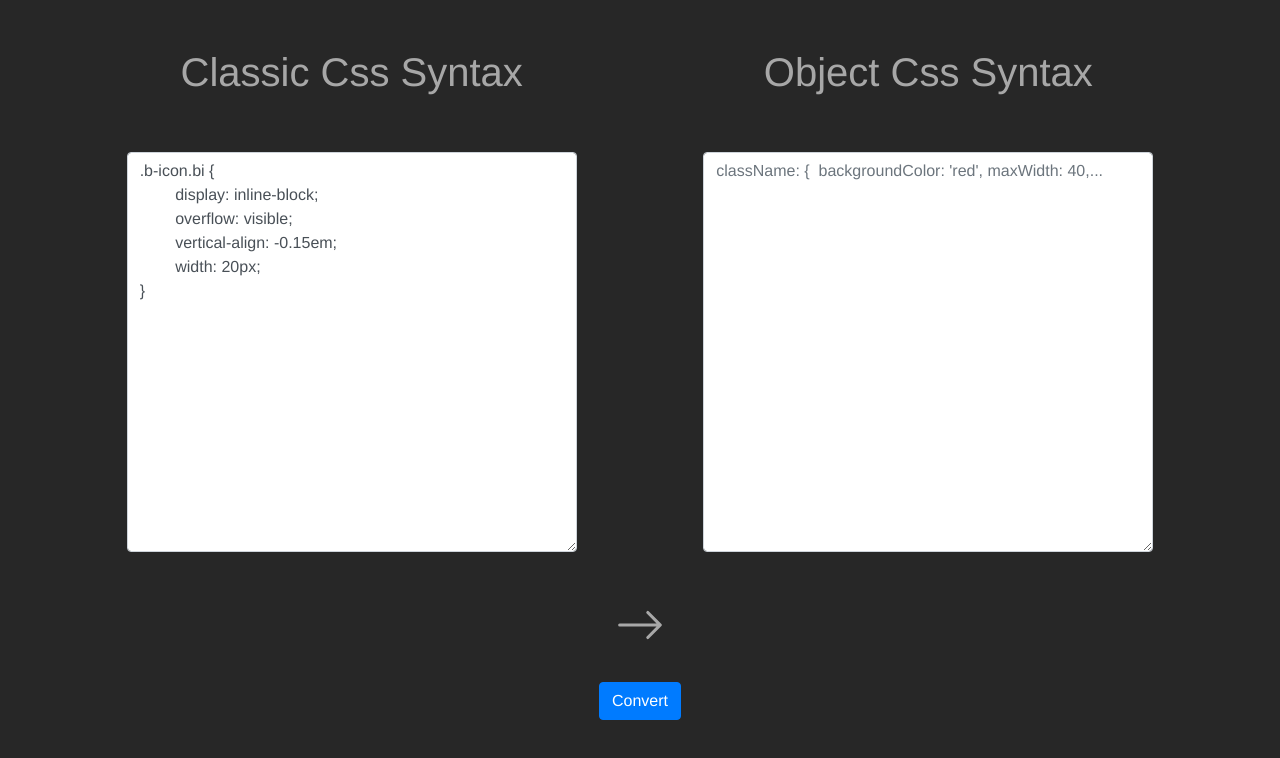
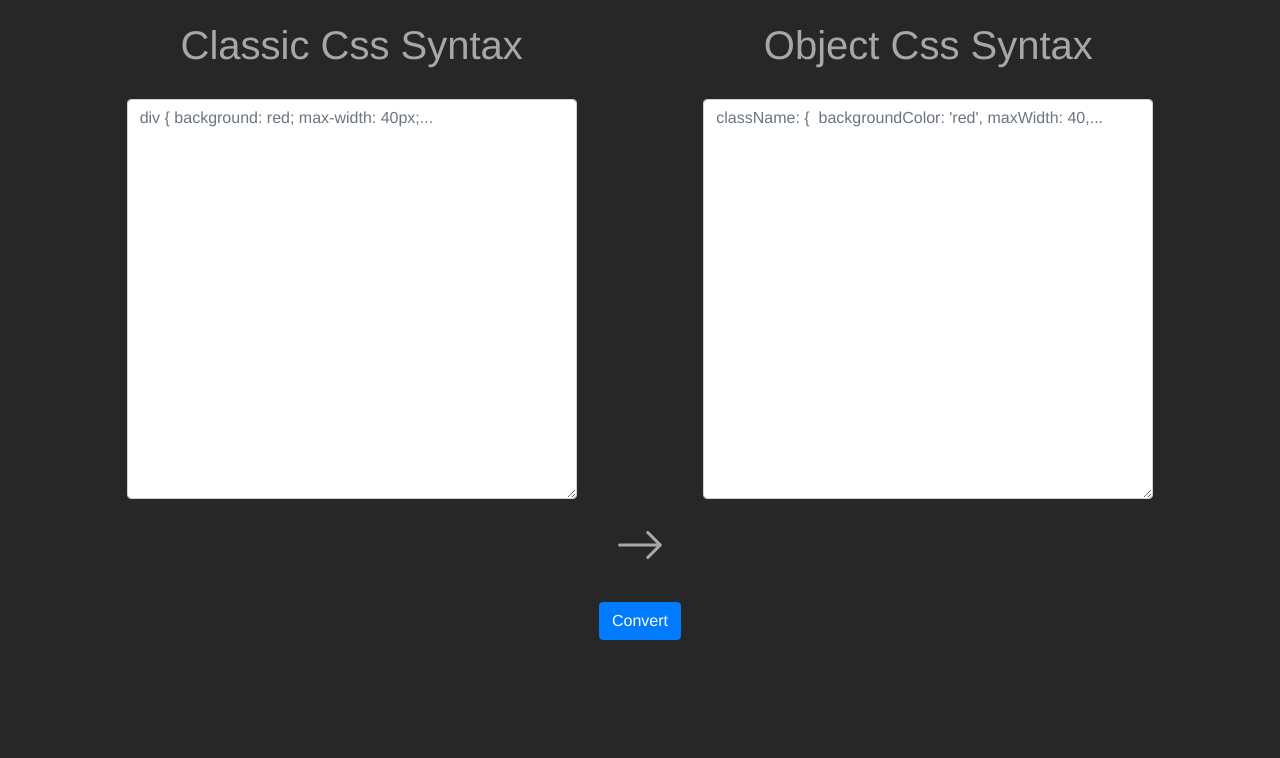
Before and after one commit to nitzanmo/css-parser, a Vue app: page / in a window 1280 px wide. Shown: the top 758 px of the page. Built offline with nearby package versions, Linux system fonts and the light colour scheme.

Commit message:
:sparkles: added a coming soon tooltip when converting from object css :lipstick: fixed layout and removed base css text

```diff
--- a/src/components/CssParser.vue
+++ b/src/components/CssParser.vue
@@ -22,7 +22,12 @@
       <b-icon-arrow-right
           @click="handleDirectionChange"
           :class="[fromClassic ? 'arrow' : 'arrow-inverted']"/>
-      <b-button variant="primary" @click="convert">Convert</b-button>
+      <span id="disabled-wrapper">
+        <b-button variant="primary" @click="convert" :disabled="!fromClassic">
+          Convert
+        </b-button>
+        <b-tooltip target="disabled-wrapper" v-if="!fromClassic">Coming Soon</b-tooltip>
+      </span>
     </div>
   </div>
 </template>
@@ -32,12 +37,7 @@ export default {
   name: 'CssParser',
   data() {
     return {
-      classicCss: ".b-icon.bi {\n" +
-          "\tdisplay: inline-block;\n" +
-          "\toverflow: visible;\n" +
-          "\tvertical-align: -0.15em;\n" +
-          "\twidth: 20px;\n" +
-          "}",
+      classicCss: "",
       objectCss: "",
       fromClassic: sessionStorage.getItem('fromClassic') ? sessionStorage.getItem('fromClassic') === "True" : true,
     }
@@ -143,7 +143,7 @@ export default {
 .inputs {
   display: flex;
   justify-content: space-evenly;
-  height: 75%;
+  height: 65%;
 }
 
 .css-input {
```
